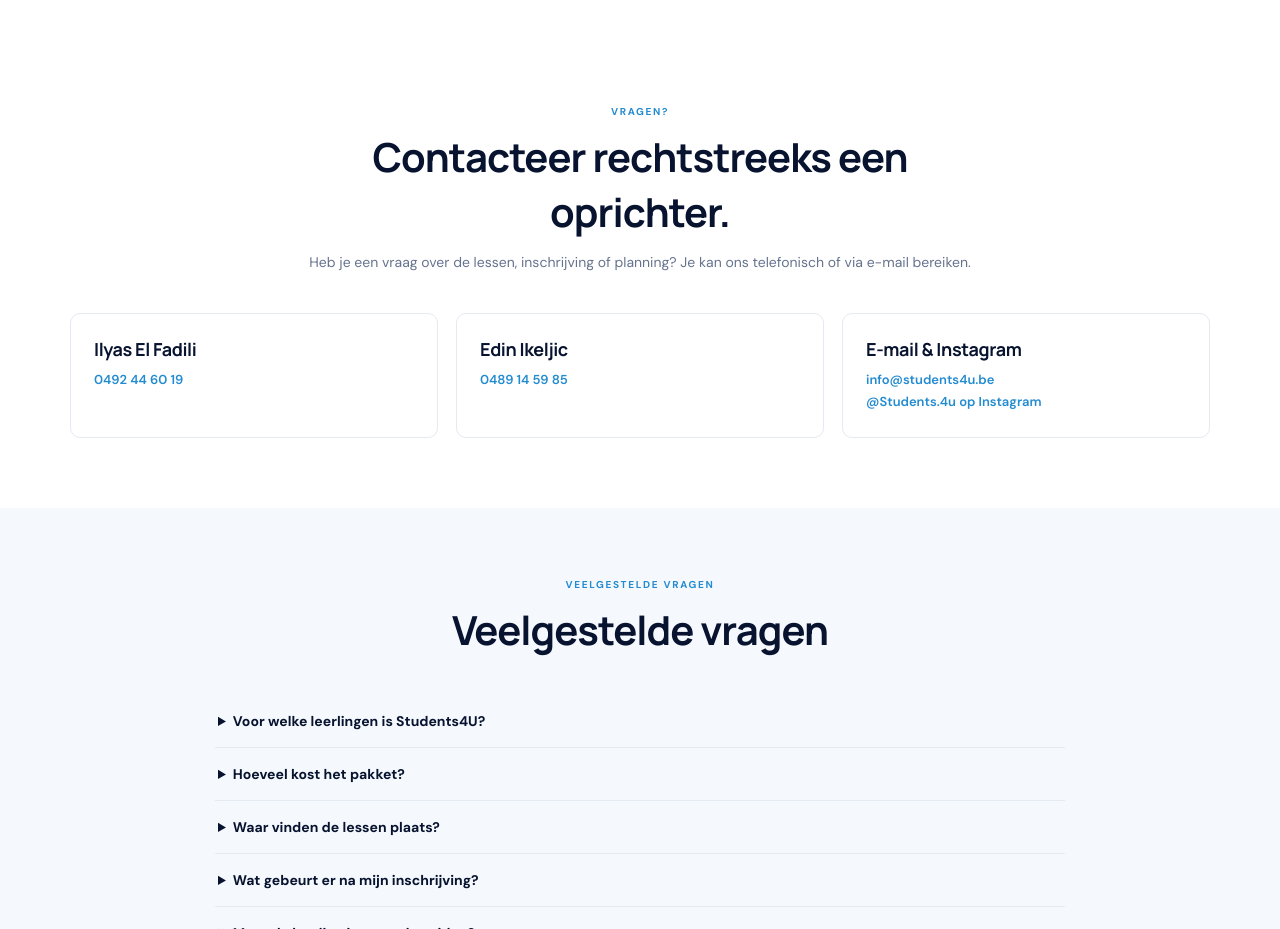
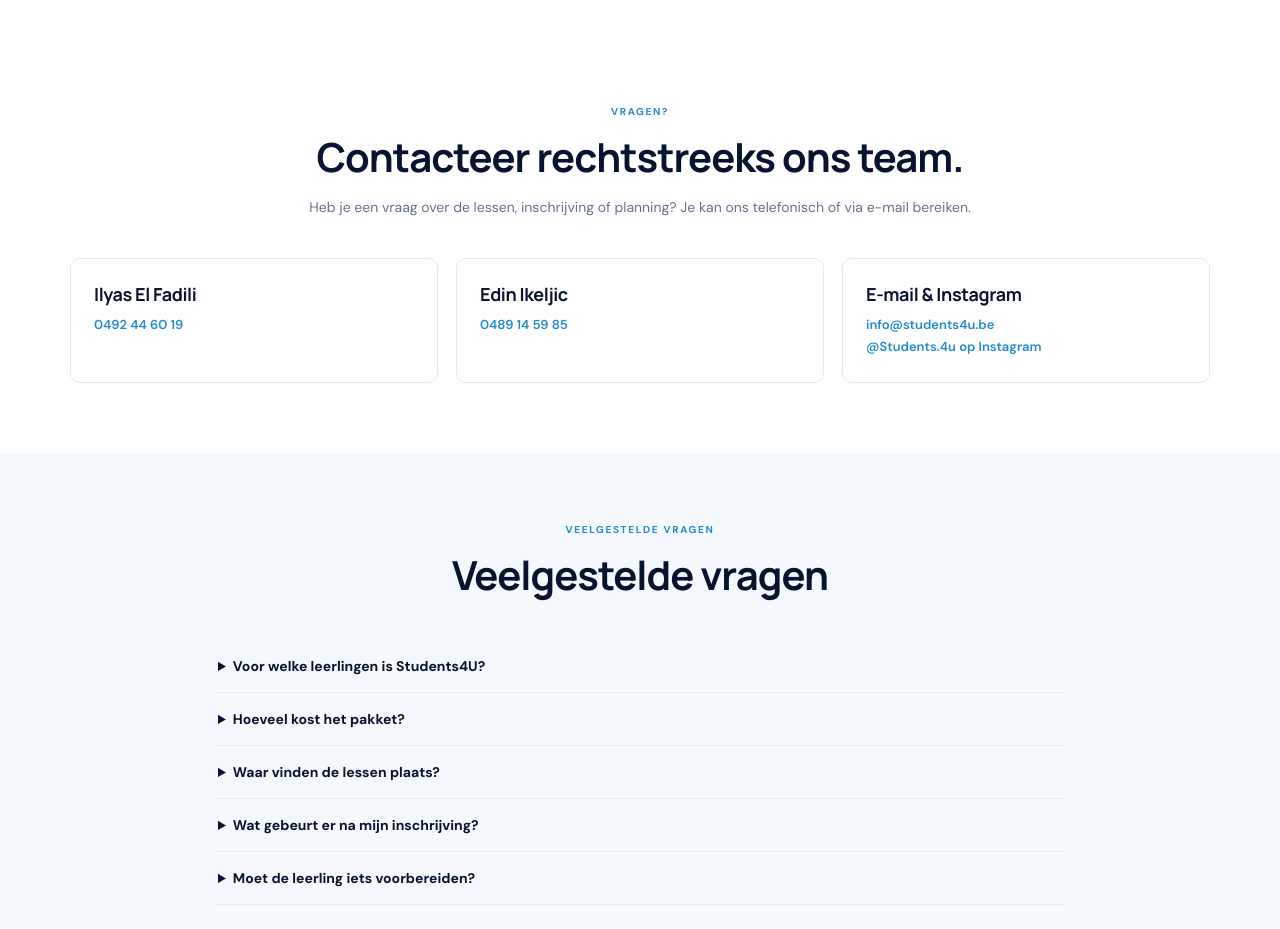
Before and after one commit to infostudents4u-coder/Students4U, a plain HTML site: page inschrijven.html in a window 1280 px wide. Shown: the part 840-1769 px from the top of the page. Drawn offline with Linux system fonts and the light colour scheme.

Commit message:
Update inschrijven.html

```diff
--- a/inschrijven.html
+++ b/inschrijven.html
@@ -1,6 +1,6 @@
 <!doctype html><html lang="nl-BE"><head><meta charset="utf-8"><meta name="viewport" content="width=device-width,initial-scale=1"><meta name="theme-color" content="#07132f"><link rel="preconnect" href="https://fonts.googleapis.com"><link rel="preconnect" href="https://fonts.gstatic.com" crossorigin><link href="https://fonts.googleapis.com/css2?family=DM+Sans:wght@400;500;600;700&family=Manrope:wght@400;500;600;700;800&display=swap" rel="stylesheet"><link rel="stylesheet" href="styles.css"><title>Inschrijven | Students4U</title></head><body><header><div class="wrap nav"><a class="brand" href="index.html"><img src="students4u-logo.png" alt="Students4U — Jouw potentieel, onze begeleiding"></a><button class="menu" aria-label="Menu openen" aria-expanded="false" onclick="const n=document.querySelector('.links');n.classList.toggle('open');this.setAttribute('aria-expanded',n.classList.contains('open'))">☰</button><nav class="links"><a href="index.html">Home</a><a href="over-ons.html">Over ons</a><a href="aanbod.html">Aanbod & prijzen</a><a href="aanpak.html">Onze aanpak</a><a href="inschrijven.html" class="button">Inschrijven ↗</a></nav></div></header><main><div class="page-hero"><div class="wrap"><div class="crumb">Students4U / Inschrijven</div><h1>Schrijf je in bij Students4U.</h1><p>Interesse in de lessen? Laat je gegevens achter via het formulier. We nemen daarna contact op met meer informatie over de planning en de groep.</p></div></div>
 <section><div class="wrap two"><div><div class="kicker">Inschrijvingsformulier</div><h2>Laat je gegevens achter.</h2><p style="font-size:14px;line-height:1.8;color:var(--muted)">Vul de gegevens van de leerling in, duid het leerjaar aan en vertel ons eventueel welke onderdelen van wiskunde lastig zijn.</p><a class="button" style="margin-top:12px" href="https://forms.gle/LtoB5zjMRp1hZaPa8" target="_blank" rel="noopener">Open inschrijvingsformulier ↗</a><div class="note">De inschrijving verloopt via Google Forms. Controleer na verzending of je een bevestiging ontvangt.</div></div><div class="panel dark"><h3>Praktische gegevens</h3><p><strong>Prijs:</strong> €199 per leerling voor het volledige pakket<br><strong>Omgerekend:</strong> €12,44 per uur per leerling</p><p><strong>Inhoud:</strong> 8 lessen van 2 uur (16 uur)</p><p><strong>Vak:</strong> wiskunde</p><p><strong>Doelgroep:</strong> 1ste t.e.m. 4de middelbaar</p><p><strong>Locatie:</strong> Sint-Lutgardisschool Merksem</p><p><strong>Start:</strong> januari 2027</p><p><strong>Groep:</strong> maximaal 10 leerlingen<br><strong>Begeleiding:</strong> groepslessen met individuele 1-op-1-hulp tijdens de lessen</p></div></div></section>
-<section><div class="wrap"><div class="section-head"><div class="kicker">Vragen?</div><h2>Contacteer rechtstreeks een oprichter.</h2><p>Heb je een vraag over de lessen, inschrijving of planning? Je kan ons telefonisch of via e-mail bereiken.</p></div><div class="cards contact-cards">
+<section><div class="wrap"><div class="section-head"><div class="kicker">Vragen?</div><h2>Contacteer rechtstreeks ons team.</h2><p>Heb je een vraag over de lessen, inschrijving of planning? Je kan ons telefonisch of via e-mail bereiken.</p></div><div class="cards contact-cards">
 <article class="card"><h3>Ilyas El Fadili</h3><p><a href="tel:+32492446019">0492 44 60 19</a></p></article>
 <article class="card"><h3>Edin Ikeljic</h3><p><a href="tel:+32489145985">0489 14 59 85</a></p></article>
 <article class="card"><h3>E-mail & Instagram</h3><p><a href="mailto:info@students4u.be">info@students4u.be</a><br><a href="https://www.instagram.com/Students.4u/" target="_blank" rel="noopener">@Students.4u op Instagram</a></p></article>
```
